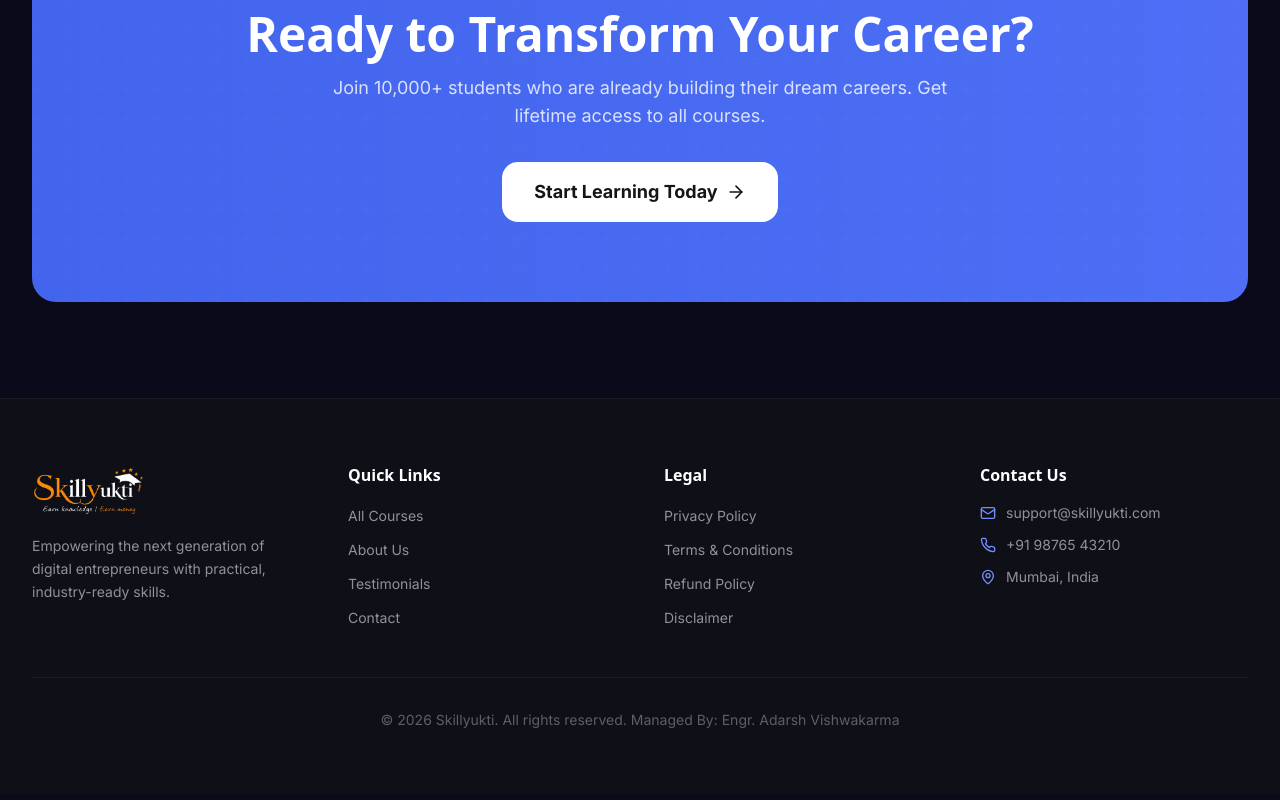
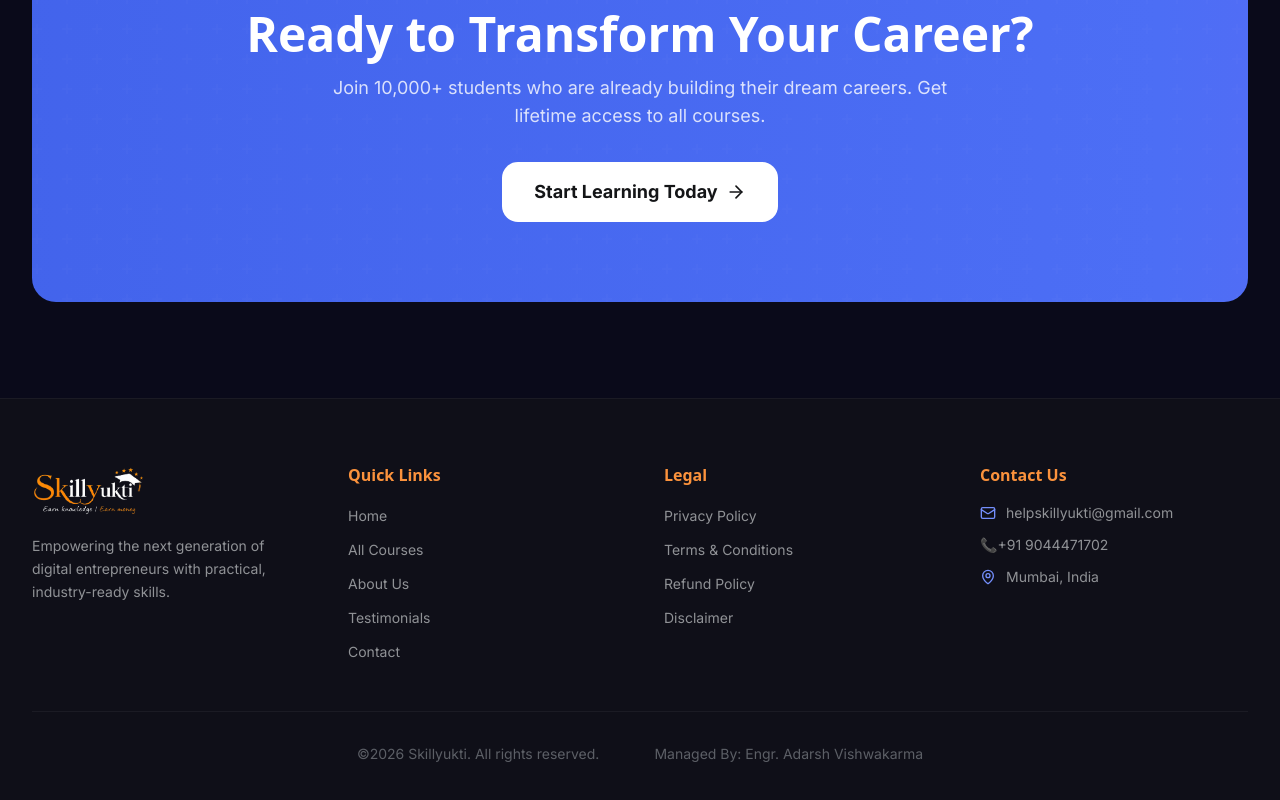
Before and after one commit to Mitesh-Patel-Dev/Skillyukti-platform, a Next.js app in the folder frontend/: page / in a window 1280 px wide. Shown: the part 4797-5597 px from the top of the page. Built offline with nearby package versions, Linux system fonts and the light colour scheme; no server answers.

Commit message:
Update Footer.tsx

```diff
--- a/frontend/src/components/landing/Footer.tsx
+++ b/frontend/src/components/landing/Footer.tsx
@@ -1,5 +1,6 @@
 import Link from 'next/link';
 import { BookOpen, Mail, MapPin, Phone } from 'lucide-react';
+import { label } from 'framer-motion/client';
 
 export default function Footer() {
     return (
@@ -23,9 +24,10 @@ export default function Footer() {
 
                     {/* Quick Links */}
                     <div>
-                        <h4 className="text-white font-semibold mb-4">Quick Links</h4>
+                        <h4 className="text-orange-400  font-semibold mb-4">Quick Links</h4>
                         <ul className="space-y-2.5">
                             {[
+                                { label: 'Home', href:'/#'},
                                 { label: 'All Courses', href: '/courses' },
                                 { label: 'About Us', href: '/about' },
                                 { label: 'Testimonials', href: '/testimonials' },
@@ -34,7 +36,7 @@ export default function Footer() {
                                 <li key={link.label}>
                                     <Link
                                         href={link.href}
-                                        className="text-dark-200 hover:text-white text-sm transition-colors"
+                                        className="text-dark-200 hover:text-orange-400 text-sm transition-colors"
                                     >
                                         {link.label}
                                     </Link>
@@ -45,7 +47,7 @@ export default function Footer() {
 
                     {/* Legal */}
                     <div>
-                        <h4 className="text-white font-semibold mb-4">Legal</h4>
+                        <h4 className="text-orange-400 font-semibold mb-4">Legal</h4>
                         <ul className="space-y-2.5">
                             {[
                                 { label: 'Privacy Policy', href: '/privacy-policy' },
@@ -56,7 +58,7 @@ export default function Footer() {
                                 <li key={link.label}>
                                     <Link
                                         href={link.href}
-                                        className="text-dark-200 hover:text-white text-sm transition-colors"
+                                        className="text-dark-200 hover:text-orange-400 text-sm transition-colors"
                                     >
                                         {link.label}
                                     </Link>
@@ -67,15 +69,23 @@ export default function Footer() {
 
                     {/* Contact */}
                     <div>
-                        <h4 className="text-white font-semibold mb-4">Contact Us</h4>
+                        <h4 className="text-orange-400 font-semibold mb-4">Contact Us</h4>
                         <ul className="space-y-3">
                             <li className="flex items-center gap-2.5 text-dark-200 text-sm">
                                 <Mail className="w-4 h-4 text-primary-400 flex-shrink-0" />
-                                support@skillyukti.com
+                                <a
+                              href="https://mail.google.com/mail/?view=cm&fs=1&to=helpskillyukti@gmail.com"
+                              className="flex items-center gap-2.5 text-dark-200 text-sm"
+                              >
+                              helpskillyukti@gmail.com
+                             </a>
                             </li>
                             <li className="flex items-center gap-2.5 text-dark-200 text-sm">
-                                <Phone className="w-4 h-4 text-primary-400 flex-shrink-0" />
-                                +91 98765 43210
+                                <a href="tel:+91 9044471702"
+                                className="flex items-start gap-2.5 text-dark-200 text-sm"
+                                >
+                                 📞+91 9044471702
+                            </a>
                             </li>
                             <li className="flex items-start gap-2.5 text-dark-200 text-sm">
                                 <MapPin className="w-4 h-4 text-primary-400 flex-shrink-0 mt-0.5" />
@@ -88,7 +98,7 @@ export default function Footer() {
                 {/* Bottom */}
                 <div className="border-t border-white/5 mt-12 pt-8 text-center">
                     <p className="text-dark-300 text-sm">
-                        © {new Date().getFullYear()} Skillyukti. All rights reserved. Managed By: Engr. Adarsh Vishwakarma
+                        &copy;{new Date().getFullYear()} Skillyukti. All rights reserved. &nbsp;&nbsp;&nbsp;&nbsp;&nbsp;&nbsp;&nbsp;&nbsp;&nbsp;&nbsp;&nbsp;&nbsp;  Managed By: Engr. Adarsh Vishwakarma
                     </p>
                 </div>
             </div>
```
